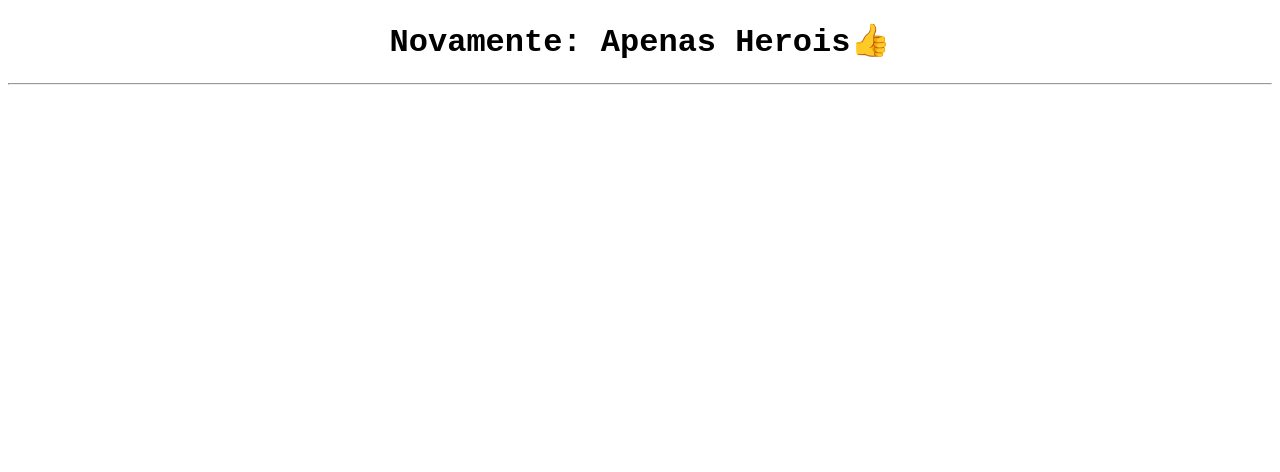
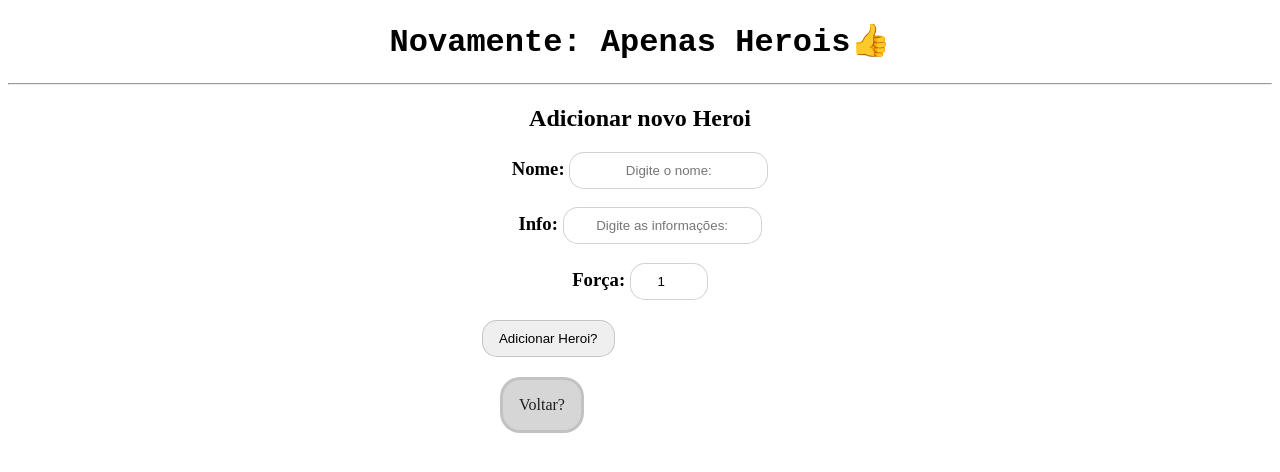
Before and after one commit to CarlosEduardS/3AngularTest, an Angular app: page /add-hero in a window 1280 px wide. Before the commit this address led to /. Shown: the top 472 px of the page. Built offline with nearby package versions, Linux system fonts and the light colour scheme.

Commit message:
Adicionado Component de Adicionar Heroi

```diff
--- a/src/app/app.routes.ts
+++ b/src/app/app.routes.ts
@@ -3,11 +3,13 @@ import { Home } from './components/home/home';
 import { HeroesClassification } from './components/heroes-classification/heroes-classification';
 import { HeroesSelector } from './components/heroes-selector/heroes-selector';
 import { HeroesInformation } from './components/heroes-information/heroes-information';
+import { AddHero } from './components/add-hero/add-hero';
 
 export const routes: Routes = [
     {path: '', redirectTo: 'home', pathMatch: 'full'},
     {path: 'home', component: Home},
     {path: 'classification', component: HeroesClassification},
     {path: 'selector', component: HeroesSelector},
+    {path: 'add-hero', component: AddHero},
     {path: 'information/:id/:origem', component: HeroesInformation},
 ];
--- /dev/null
+++ b/src/app/components/add-hero/add-hero.html
@@ -0,0 +1,15 @@
+<h2>Adicionar novo Heroi</h2>
+
+<div>
+    <h3>Nome: <input placeholder="Digite o nome:" [(ngModel)]="NewName" type="text" required="true"></h3>
+    <h3>Info: <input placeholder="Digite as informações:" [(ngModel)]="NewInfo" type="text"></h3>
+    <h3>Força: <input placeholder="Digite a força:" [(ngModel)]="NewStrengh" type="number" min="1" max="999"></h3>
+</div>
+
+@if (IsName == false) {
+    <p><strong>Digite um nome...</strong></p>
+}
+
+<button (click)="VerName()">Adicionar Heroi?</button>
+
+<a href="home" style="text-align: center;">Voltar?</a>
--- /dev/null
+++ b/src/app/components/add-hero/add-hero.scss
@@ -0,0 +1,3 @@
+* {
+    text-align: center;
+}
--- /dev/null
+++ b/src/app/components/add-hero/add-hero.ts
@@ -0,0 +1,34 @@
+import { CommonModule } from '@angular/common';
+import { Component } from '@angular/core';
+import { FormsModule } from '@angular/forms';
+import { HeroesService } from '../../services/heroes-service';
+
+@Component({
+  selector: 'app-add-hero',
+  imports: [FormsModule, CommonModule],
+  templateUrl: './add-hero.html',
+  styleUrl: './add-hero.scss',
+})
+
+export class AddHero {
+  NewName: string = '';
+  NewInfo: string = '';
+  NewStrengh: number = 1;
+  IsName: boolean = true;
+
+  constructor(private heroesServices: HeroesService) {}
+
+  VerName() {
+    if (this.NewName == '' || this.NewName == ' ') {
+      this.IsName = false;
+    } else {
+      this.IsName = true;
+      this.addHero();
+      alert(`Heroi adicionado ${this.NewName}`)
+    }
+  }
+
+  addHero() {
+    this.heroesServices.addHero(this.NewName, this.NewInfo, this.NewStrengh)
+  }
+}
--- a/src/app/components/heroes-classification/heroes-classification.html
+++ b/src/app/components/heroes-classification/heroes-classification.html
@@ -1,7 +1,7 @@
 <h2>Melhores Herois</h2>
 <hr>
 <div class="heroes-menu">
-    @for (hero of Hero; track hero.id) {
+    @for (hero of heroes; track hero.id) {
         <a href="information/{{hero.id}}/clf">{{hero.name}} - {{hero.strengh}} </a>
     }
 </div>
--- a/src/app/components/heroes-classification/heroes-classification.ts
+++ b/src/app/components/heroes-classification/heroes-classification.ts
@@ -1,6 +1,7 @@
 import { Component } from '@angular/core';
 import { HeroesBase } from '../../heroes-base';
 import { HeroesService } from '../../services/heroes-service';
+import { BehaviorSubject } from 'rxjs';
 
 @Component({
   selector: 'app-heroes-classification',
@@ -9,22 +10,15 @@ import { HeroesService } from '../../services/heroes-service';
   styleUrl: './heroes-classification.scss',
 })
 export class HeroesClassification {
-  Hero: HeroesBase[] = []
+  heroes: HeroesBase[] = [];
 
-  constructor(private heroesservices: HeroesService) {}
+  constructor(private heroesServices: HeroesService) {}
 
   ngOnInit(): void {
-    this.getHeroes();
-    this.orgHeroes();
-  }
-
-  getHeroes(): void {
-    this.heroesservices.getHeroes()
-      .subscribe(HeroesSelected => this.Hero = HeroesSelected);
-  }
-
-  orgHeroes() {
-    this.Hero.sort((a, b) => b.strengh - a.strengh);
-    this.Hero = this.Hero.slice(0, 5);
+    this.heroesServices.getHeroes().subscribe(lista => {
+      this.heroes = [...lista]
+        .sort((a, b) => b.strengh - a.strengh)
+        .slice(0, 5);
+    });
   }
 }
--- a/src/app/components/heroes-selector/heroes-selector.ts
+++ b/src/app/components/heroes-selector/heroes-selector.ts
@@ -9,16 +9,13 @@ import { HeroesService } from '../../services/heroes-service';
   styleUrl: './heroes-selector.scss',
 })
 export class HeroesSelector {
-  HeroesSelectorNew: HeroesBase[] = []
+  HeroesSelectorNew: HeroesBase[] = [];
 
   constructor(private heroservice: HeroesService) {}
 
   ngOnInit(): void {
-    this.getHeroes();
-  }
-
-  getHeroes(): void {
-    this.heroservice.getHeroes()
-      .subscribe(HeroesSelector => this.HeroesSelectorNew = HeroesSelector)
+    this.heroservice.getHeroes().subscribe(lista => {
+      this.HeroesSelectorNew = [...lista];
+    });
   }
 }
--- a/src/app/components/home/home.html
+++ b/src/app/components/home/home.html
@@ -2,4 +2,5 @@
 <div>
     <a href="classification">Ver <strong>Melhores Herois.</strong></a>
     <a href="selector">Ver <strong>Lista completa de Herois.</strong></a>
+    <a href="add-hero"><strong>Adicionar novo heroi?.</strong></a>
 </div>
--- a/src/app/services/heroes-service.ts
+++ b/src/app/services/heroes-service.ts
@@ -1,19 +1,34 @@
 import { Injectable } from '@angular/core';
 import { HeroesBase } from '../heroes-base';
 import { ListHeroes } from '../List-Heroes';
-import { Observable, of } from 'rxjs';
+import { BehaviorSubject, map, Observable, of } from 'rxjs';
 
 @Injectable({
   providedIn: 'root',
 })
+
 export class HeroesService {
+  private heroesSubject = new BehaviorSubject<HeroesBase[]>(ListHeroes);
+  heroes$ = this.heroesSubject.asObservable();
+
   getHeroes(): Observable<HeroesBase[]> {
-    const HeroesSelected = of(ListHeroes);
-    return HeroesSelected
+    return this.heroes$;
   }
 
-  getHero(id: number): Observable<HeroesBase> {
-    const hero = ListHeroes.find(h => h.id === id)!;
-    return of(hero);
+  getHero(id: number): Observable<HeroesBase | undefined> {
+    return this.heroes$.pipe(
+      map(heroes => heroes.find(h => h.id === id))
+    );
+  }
+
+  addHero(name:string, info:string, strengh:number): void {
+    const actual = this.heroesSubject.value;
+    const newHero: HeroesBase = {
+      id: actual.length + 1,
+      info,
+      name,
+      strengh
+    };
+    this.heroesSubject.next([...actual, newHero]);
   }
 }
--- a/src/styles.scss
+++ b/src/styles.scss
@@ -8,7 +8,6 @@ div {
 }
 
 a {
-    margin-left: 10px;
     color: rgb(31, 31, 31);
     padding: 1rem;
     background-color: rgba(185, 185, 185, 0.589);
@@ -16,7 +15,9 @@ a {
     border: 3px solid #00000017;
     text-decoration: none;
     display: inline-block;
+    margin-left: 61.5dvh;
     transition: all 0.4s ease-in-out;
+    margin-bottom: 20px;
 }
 
 a:hover {
@@ -24,3 +25,37 @@ a:hover {
     color: azure;
     box-shadow: 6px 7px 3px #333
 }
+
+input {
+    border-radius: 15px;
+    border: 1px solid #0000002d;
+    text-align: center;
+    padding: 10px;
+    transition: all 0.3s ease-in-out;
+}
+
+button {
+    border-radius: 15px;
+    border: 1px solid #0000002d;
+    text-align: center;
+    padding: 10px;
+    transition: all 0.3s ease-in-out;
+    width: 10em;
+    display: flex;
+    justify-content: center;
+    margin-bottom: 20px;
+    margin-top: 20px;
+    margin-left: 59.2dvh;
+}
+
+input:hover {
+    background-color: #b1b3b2;
+}
+
+button:hover {
+    background-color: #afafaf;
+    padding: 15px;
+    width: 15em;
+    border-radius: 20px;
+    margin-left: 55.5dvh;
+}
```
Also changed, not shown: 1 other file (tests, documents, lock files or other folders).
